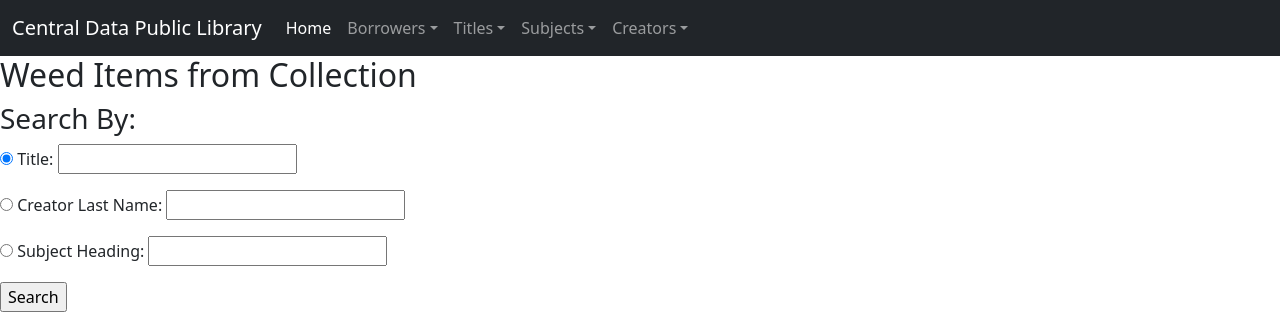
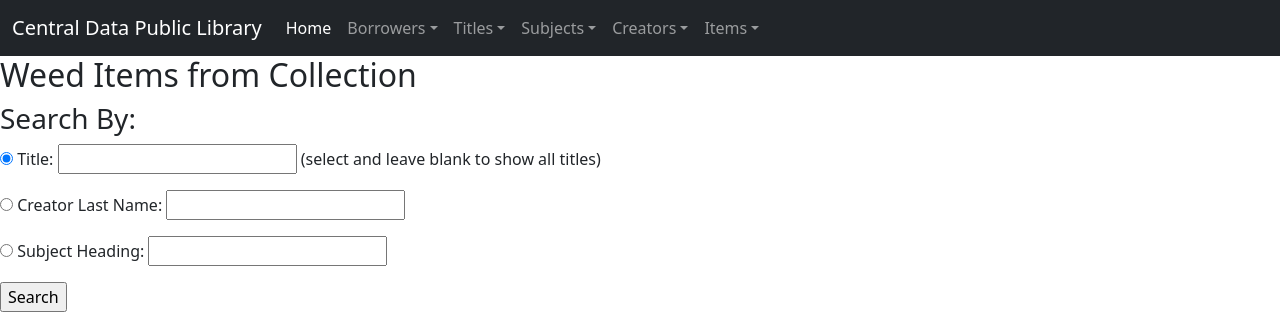
Before and after one commit to stumpfjo/CS340_Project, a Flask app: page /items/weed_items in a window 1280 px wide. Shown: the top 328 px of the page. Run offline with Flask 2, Linux system fonts and the light colour scheme; data that the repository does not hold is empty; some libraries are stand-ins or nearby versions.

Commit message:
added items tab to navbar

```diff
--- a/templates/base.html
+++ b/templates/base.html
@@ -45,14 +45,22 @@
 				      <li><a class="dropdown-item" href="{{url_for('view_subjects')}}">Search by Subject</a></li>
 				    </ul>
 					</li>
-		  			<li class="nav-item dropdown">
+		  		<li class="nav-item dropdown">
 						<a class="nav-link dropdown-toggle" data-toggle="dropdown" href="#" role="button" aria-haspopup="true" aria-expanded="false">Creators</a>
 						<ul class="dropdown-menu" aria-labelledby="navbarDropdown">
 							<li><a class="dropdown-item" href="{{url_for('add_creators')}}">Add Creators</a></li>
-            				<li><a class="dropdown-item" href="{{url_for('view_creators')}}">Search Creators</a></li>
+            	<li><a class="dropdown-item" href="{{url_for('view_creators')}}">Search Creators</a></li>
 						</ul>
 					</li>
-
+					<li class="nav-item dropdown">
+						<a class="nav-link dropdown-toggle" data-toggle="dropdown" href="#" role="button" aria-haspopup="true" aria-expanded="false">Items</a>
+						<ul class="dropdown-menu" aria-labelledby="navbarDropdown">
+							<li><a class="dropdown-item" href="{{url_for('add_checkouts')}}">Add Checkouts</a></li>
+							<li><a class="dropdown-item" href="{{url_for('add_item')}}">Add Item</a></li>
+							<li><a class="dropdown-item" href="{{url_for('view_checkouts')}}">View Checkouts</a></li>
+							<li><a class="dropdown-item" href="{{url_for('weed_items')}}">Weed Items</a></li>
+						</ul>
+					</li>
 				</ul>
 			</div>
 		</div>
--- a/templates/items/weed_items.html
+++ b/templates/items/weed_items.html
@@ -7,7 +7,7 @@
   <p>
     <input type="radio" name="searchBy" value="title" checked="checked"  id="title_text">
     <label for="title_text"> Title: </label>
-    <input type="text" name="title_text" value="{{search['title_text']}}">
+    <input type="text" name="title_text" value="{{search['title_text']}}"> (select and leave blank to show all titles)
   <p>
     <input type="radio" name="searchBy" value="creator" id="last_name">
     <label for="last_name"> Creator Last Name: </label>
```
